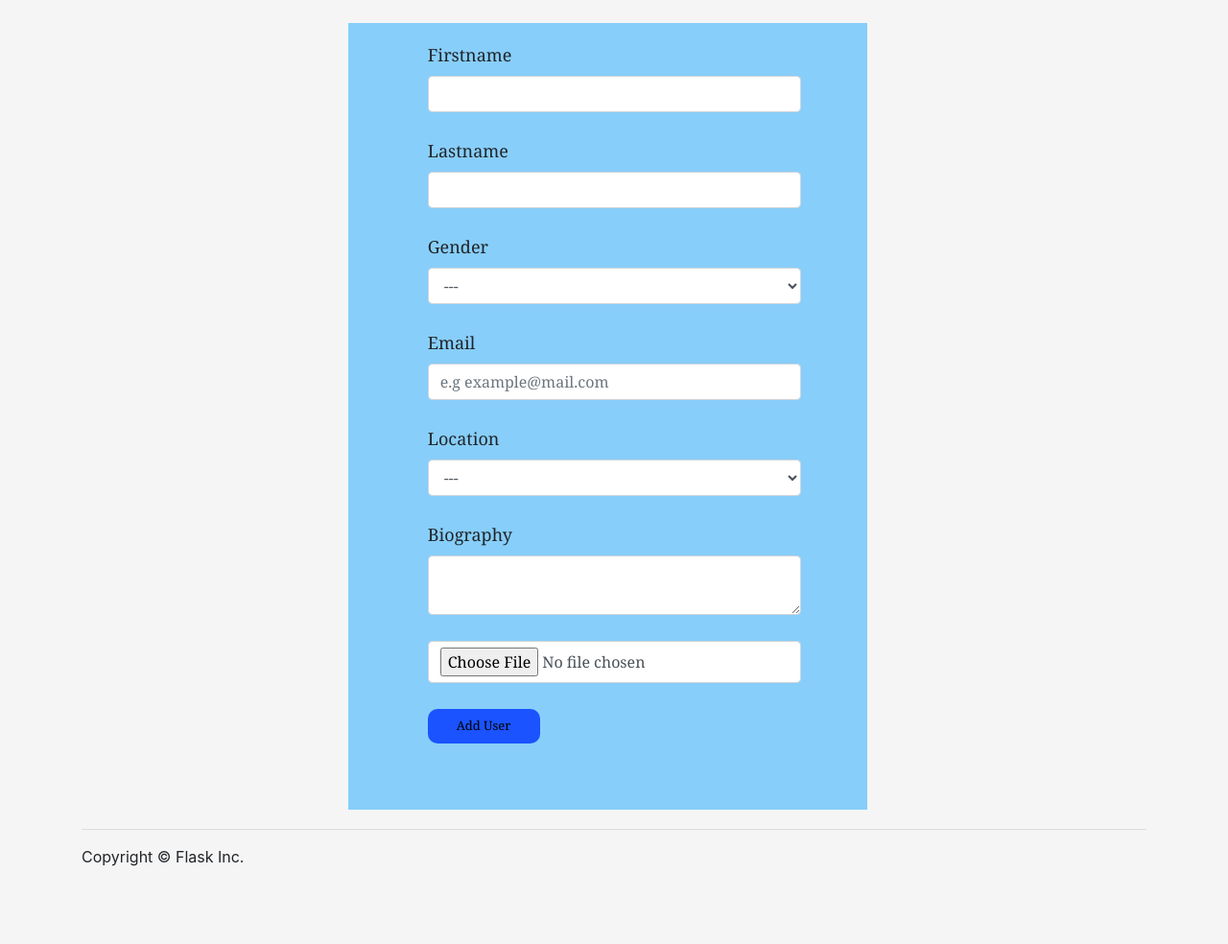
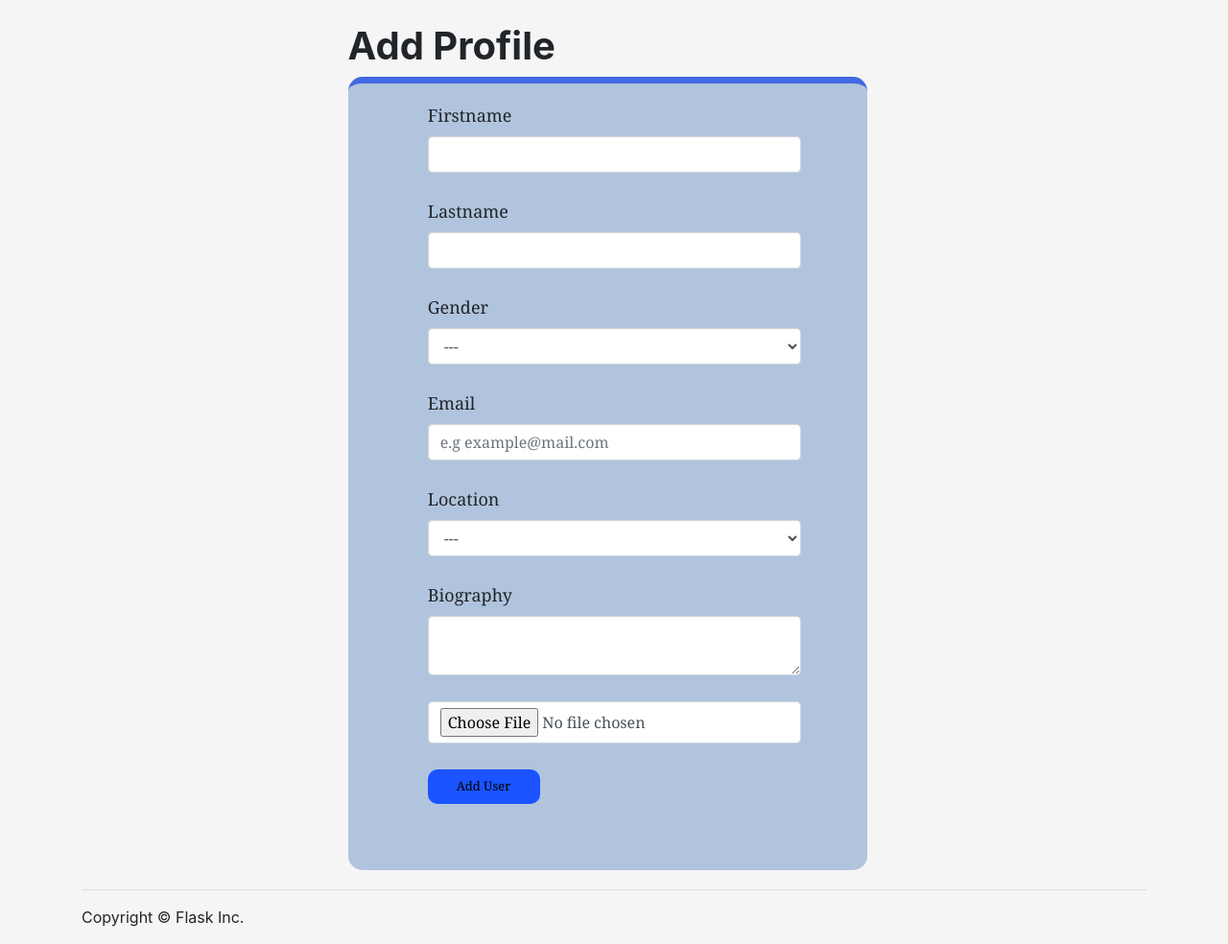
Before and after one commit to NaldoRonz/info3180-Project, a Flask app: page /profile in a window 1280 px wide. Shown: the part 56-1040 px from the top of the page at 96% size. Before the commit the page ends 959 px from the top, so only its background shows below. Run offline with Flask 2, Linux system fonts and the light colour scheme; some libraries are stand-ins or nearby versions.

Commit message:
Project 1

```diff
--- a/app/static/css/app.css
+++ b/app/static/css/app.css
@@ -82,7 +82,11 @@ main{
 .form_container{
   height: auto;
   width: 65%;
-  background-color: #87CEFA; /*Light Sky Blue*/
+  background-color: #B0C4DE; /*Light Steel Blue*/
+  border-top: solid;
+  border-color: #4169E1; /*Royal Blue*/
+  border-width: 7px;
+  border-radius: 15px;
   padding-left: 10%;
   padding-top: 20px;
 }
@@ -102,13 +106,6 @@ body {
 
 form{
     padding-left: 25%;
-}
-
-
-.viewBox22{
-  background-color: #9370DB;
-  height: 100px;
-  width: 50%;
 }
 
 
@@ -132,7 +129,7 @@ form{
 .viewBoxUser{
   height: 300px;
   width: 40%;
-  background-color: #B0C4DE; /*Light Steel Blue*/;
+  background-color: #B0C4DE; /*Light Steel Blue*/
   border-top: solid;
   border-color: #4169E1; /*Royal Blue*/
   border-width: 7px;
--- a/app/templates/profile.html
+++ b/app/templates/profile.html
@@ -3,6 +3,7 @@
 {% block main %}
 <form  action = "/profile" class = add_Profile(form) enctype="multipart/form-data" method = "POST">
   {{form.csrf_token}}
+  <h1><strong>Add Profile</strong></h1>
   <div class = "form_container">
       <div class = "add_form">
         {{form.Firstname.label}} </br> {{form.Firstname(class = "form-control", size = 75 )}}</br>
--- a/app/templates/profiles_user.html
+++ b/app/templates/profiles_user.html
@@ -3,6 +3,7 @@
 {% block main %}
 
 <div class = "upperContainerUsers">
+  <h1><strong>Profiles</strong></h1>
   {% if users %}
     {% for my_users in users %}
     <div class = "viewBoxUsers">
```
